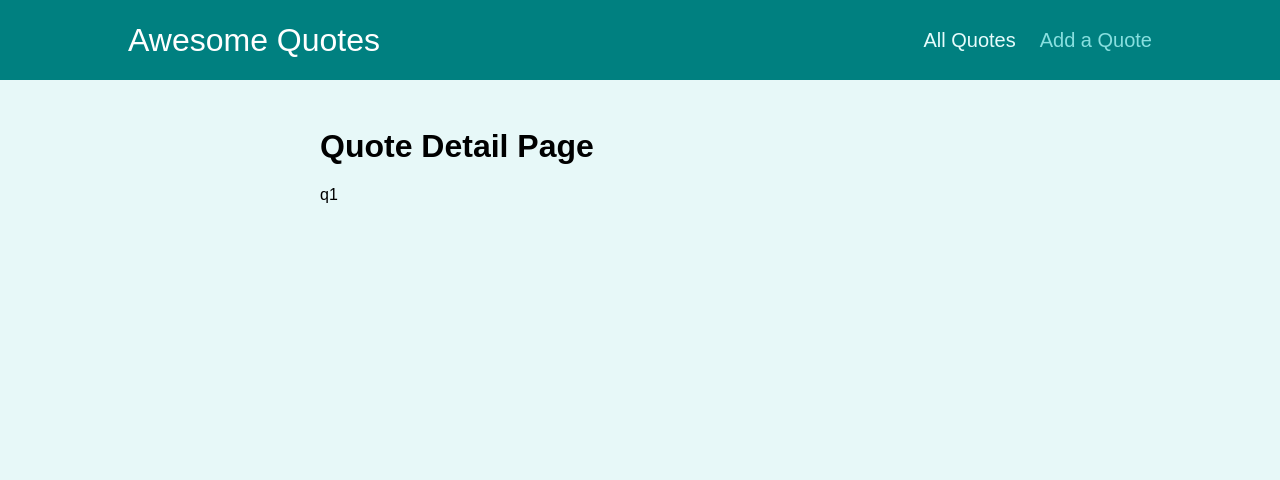
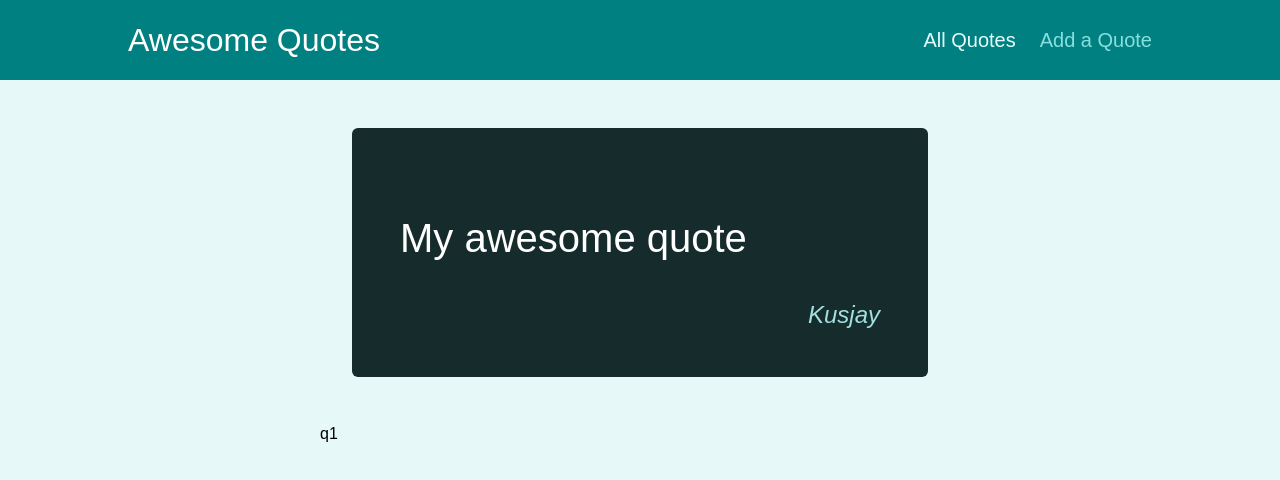
Before and after one commit to Kusjay/react-app-qoutes, a React (Create React App) app: page /quotes/q1 in a window 1280 px wide. Shown: the top 480 px of the page. Built offline with nearby package versions, Linux system fonts and the light colour scheme.

Commit message:
Outputting data on the details page

```diff
--- a/src/components/quotes/QuoteItem.js
+++ b/src/components/quotes/QuoteItem.js
@@ -1,3 +1,5 @@
+import { Link } from 'react-router-dom';
+
 import classes from './QuoteItem.module.css';
 
 const QuoteItem = (props) => {
@@ -9,9 +11,9 @@
         </blockquote>
         <figcaption>{props.author}</figcaption>
       </figure>
-      <a className='btn'>
+      <Link className='btn' to={`/quotes/${props.id}`}>
         View Fullscreen
-      </a>
+      </Link>
     </li>
   );
 };
--- a/src/pages/QuoteDetail.js
+++ b/src/pages/QuoteDetail.js
@@ -1,14 +1,27 @@
 import React, { Fragment } from 'react';
 import { useParams, Route } from 'react-router-dom';
 
+import HighlightedQuote from '../components/quotes/HighlightedQuote';
+
 import Comments from '../components/comments/Comments';
+
+const DUMMY_QUOTES = [
+  { id: 'q1', author: 'Kusjay', text: 'My awesome quote' },
+  { id: 'q2', author: 'Kelechi', text: 'My amazing quote' },
+];
 
 const QuoteDetail = () => {
   const params = useParams();
 
+  const quote = DUMMY_QUOTES.find((quote) => quote.id === params.quoteId);
+
+  if (!quote) {
+    return <p>No quote found!</p>;
+  }
+
   return (
     <Fragment>
-      <h1>Quote Detail Page</h1>
+      <HighlightedQuote text={quote.text} author={quote.author} />
       <p>{params.quoteId}</p>
       <Route path={`/quotes/${params.quoteId}/comments`}>
         <Comments />
```
Also changed, not shown: 1 other file (tests, documents, lock files or other folders).
